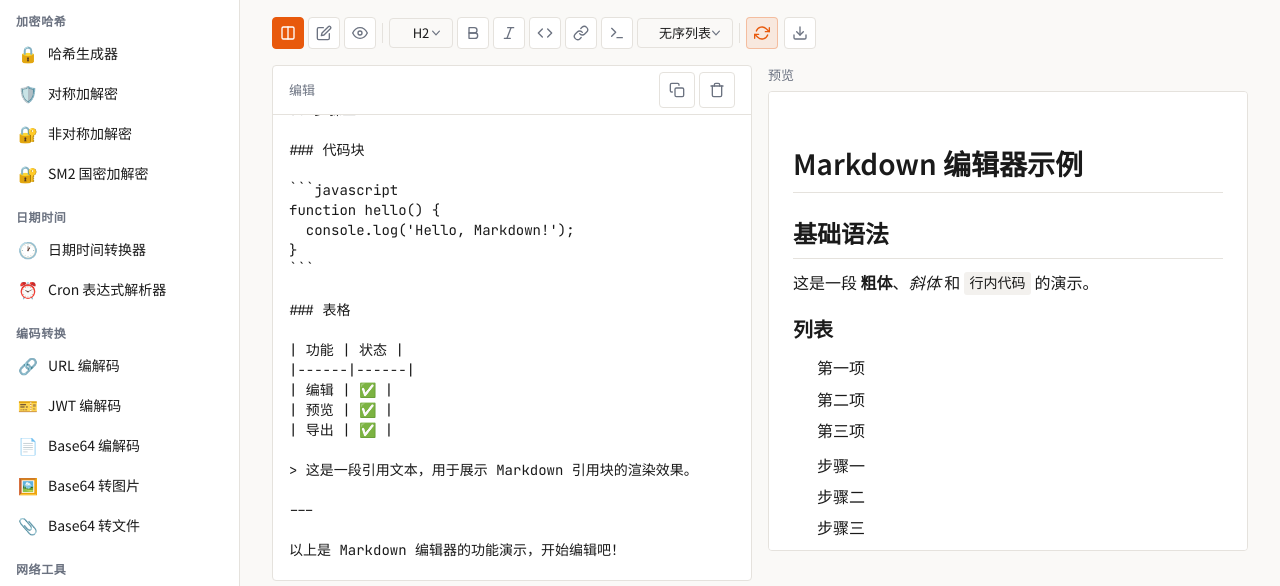
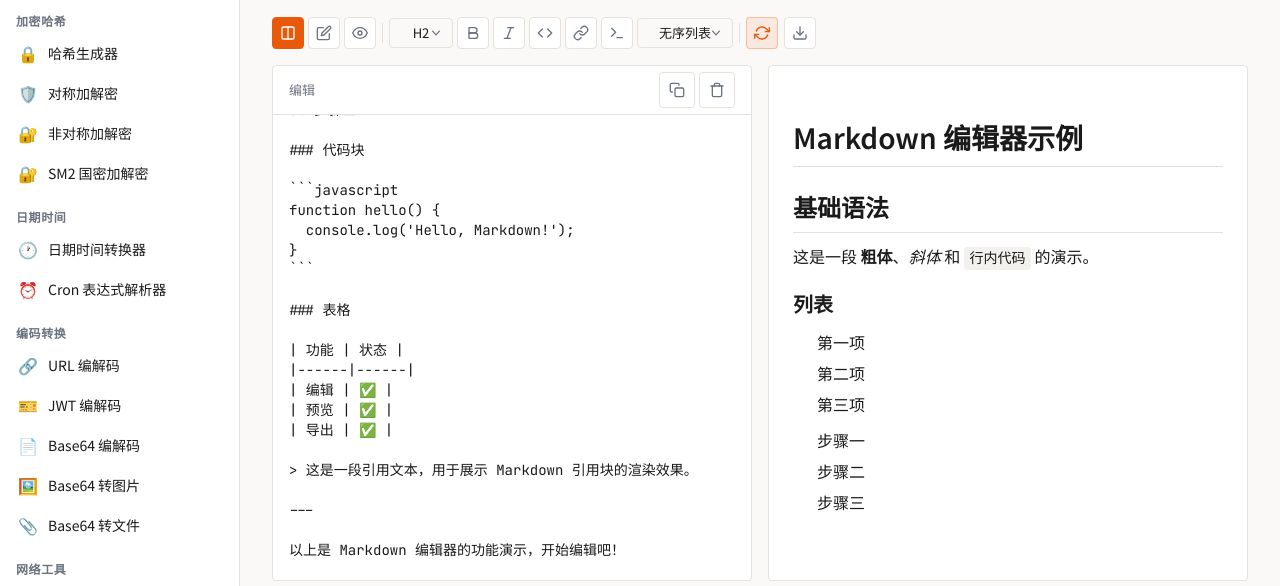
Before and after one commit to BaixuanZhu/DevTools, an Astro site: page /editor/markdown-editor in a window 1280 px wide. Shown: the part 184-770 px from the top of the page. Built offline with nearby package versions, Linux system fonts and the light colour scheme; Astro itself is replaced by a stand-in of ours.

Commit message:
fix(ui): align preview panel height with editor and remove redundant label in MarkdownEditor
Co-Authored-By: Claude Fable 5 <noreply@anthropic.com>

```diff
--- a/src/tools/editor/MarkdownEditor.vue
+++ b/src/tools/editor/MarkdownEditor.vue
@@ -527,11 +527,10 @@ onMounted(() => {
       </CodePanel>
 
       <!-- 预览区 -->
-      <div>
-        <label class="block text-[0.8125rem] text-muted mb-1.5">预览</label>
+      <div class="border border-border rounded-sm overflow-hidden bg-card">
         <div
           ref="previewRef"
-          class="w-full h-[calc(100vh-340px)] min-h-80 p-6 border border-border rounded-sm bg-card overflow-auto"
+          class="w-full h-[calc(100vh-340px)] min-h-80 p-6 overflow-auto"
           @scroll="handlePreviewScroll"
         >
           <div class="md-preview" v-html="renderedHtml"></div>
```
